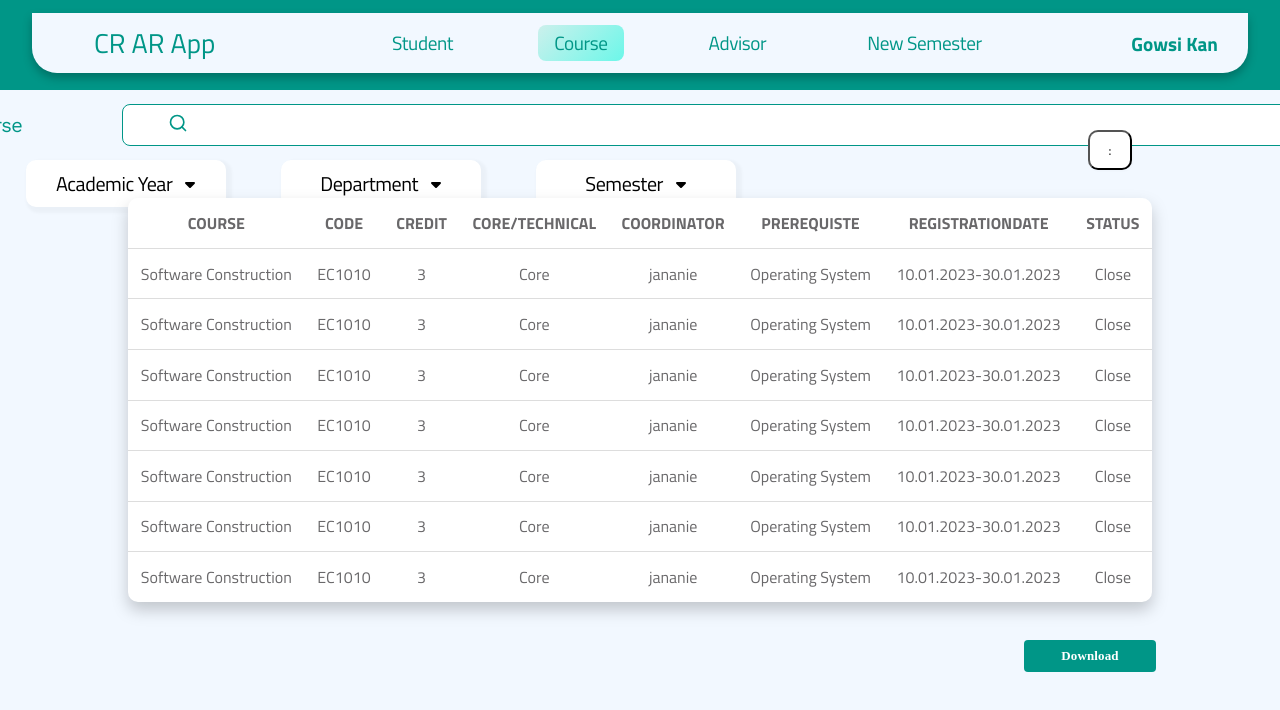
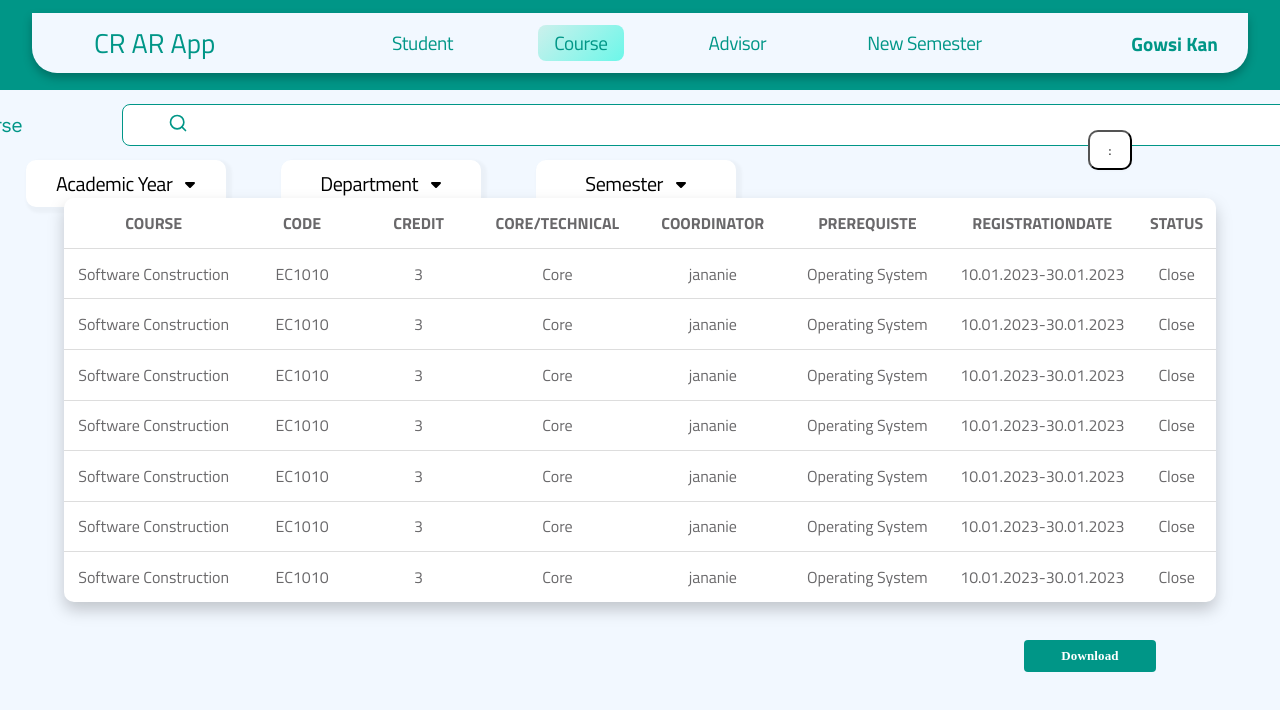
Before and after one commit to DilushanG/SoftwareEngineeringProject-CR-ARApp, a React (Create React App) app in the folder cr-ar-app/: page /courses in a window 1280 px wide. Shown: the top 710 px of the page. Built offline with nearby package versions, Linux system fonts and the light colour scheme.

Commit message:
table width changed

```diff
--- a/cr-ar-app/src/Components/DropDown.js
+++ b/cr-ar-app/src/Components/DropDown.js
@@ -3,10 +3,14 @@ import Select from "react-select";
 import makeAnimated from 'react-select/animated';
 import "../Styles/DDStyles.css";
 
-function DropDown() {
+function DropDown({year,semester,department}) {
   const [value1, setValue1] = useState(null);
   const [value2, setValue2] = useState(null);
   const [value3, setValue3] = useState(null);
+
+  year = value1;
+  semester = value2;
+  department = value3;
 
   const options = [
     { value: "1", label: "2019/2020" },
--- a/cr-ar-app/src/Components/NewSemester.js
+++ b/cr-ar-app/src/Components/NewSemester.js
@@ -103,7 +103,7 @@ function NewSemester() {
 
   const [data, setData] = useState([]);
   useEffect(() => {
-    fetch("http://localhost:3300/")
+    fetch("http://localhost:3300/course")
       .then((res) => res.json())
       .then((data) => {
         // Extracting only the first 5 columns and the last column from each row of data
--- a/cr-ar-app/src/Styles/TableStyles.css
+++ b/cr-ar-app/src/Styles/TableStyles.css
@@ -15,8 +15,8 @@
     table-layout: fixed;
     border-radius: 10px;
     white-space: nowrap;
-    width: 100em;
-    max-width: 80%;
+    width: 90%;
+    max-width: 100%;
     margin: auto;
     overflow-x: auto;
     filter: drop-shadow(0px 8px 8px rgba(0, 0, 0, 0.2));
@@ -49,5 +49,5 @@
 }
 
 .expand{
-    width: 100%;
+    width: 16%;
 }
```
Also changed, not shown: 1 other file (tests, documents, lock files or other folders).
